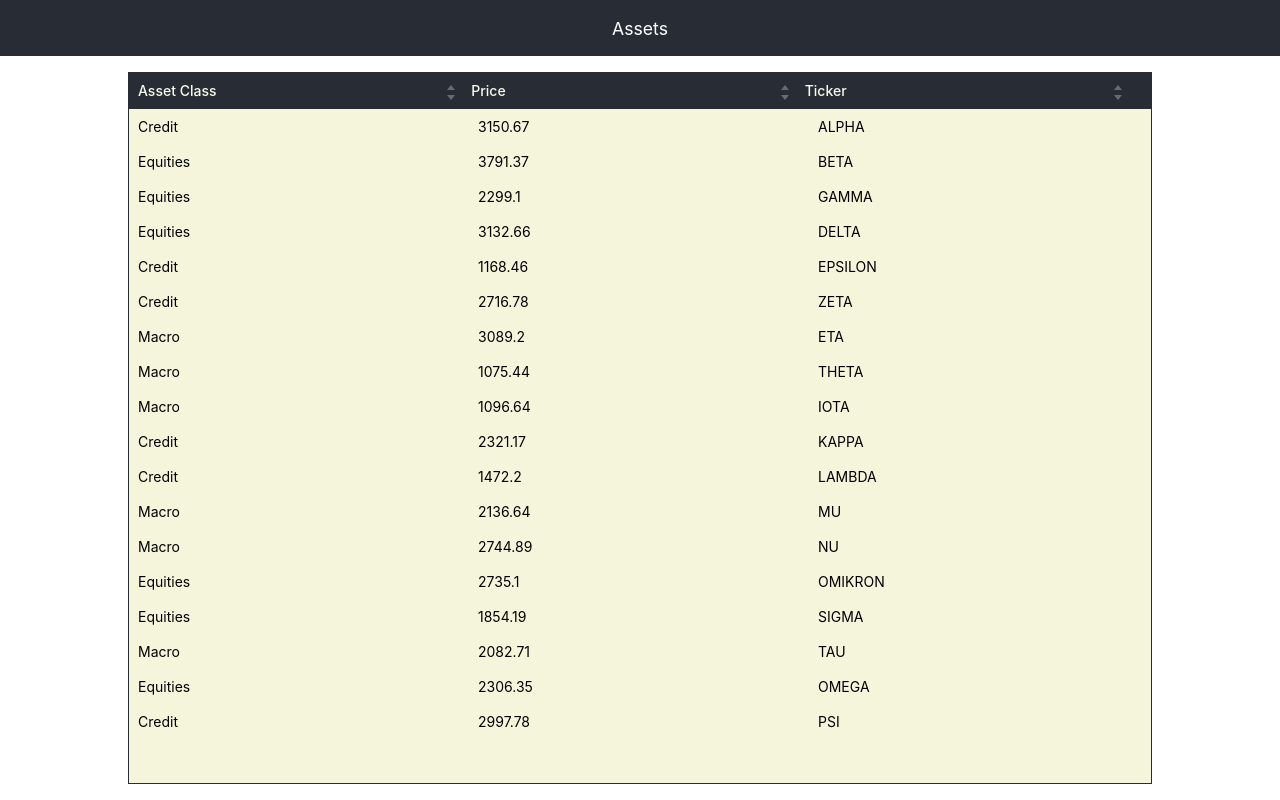
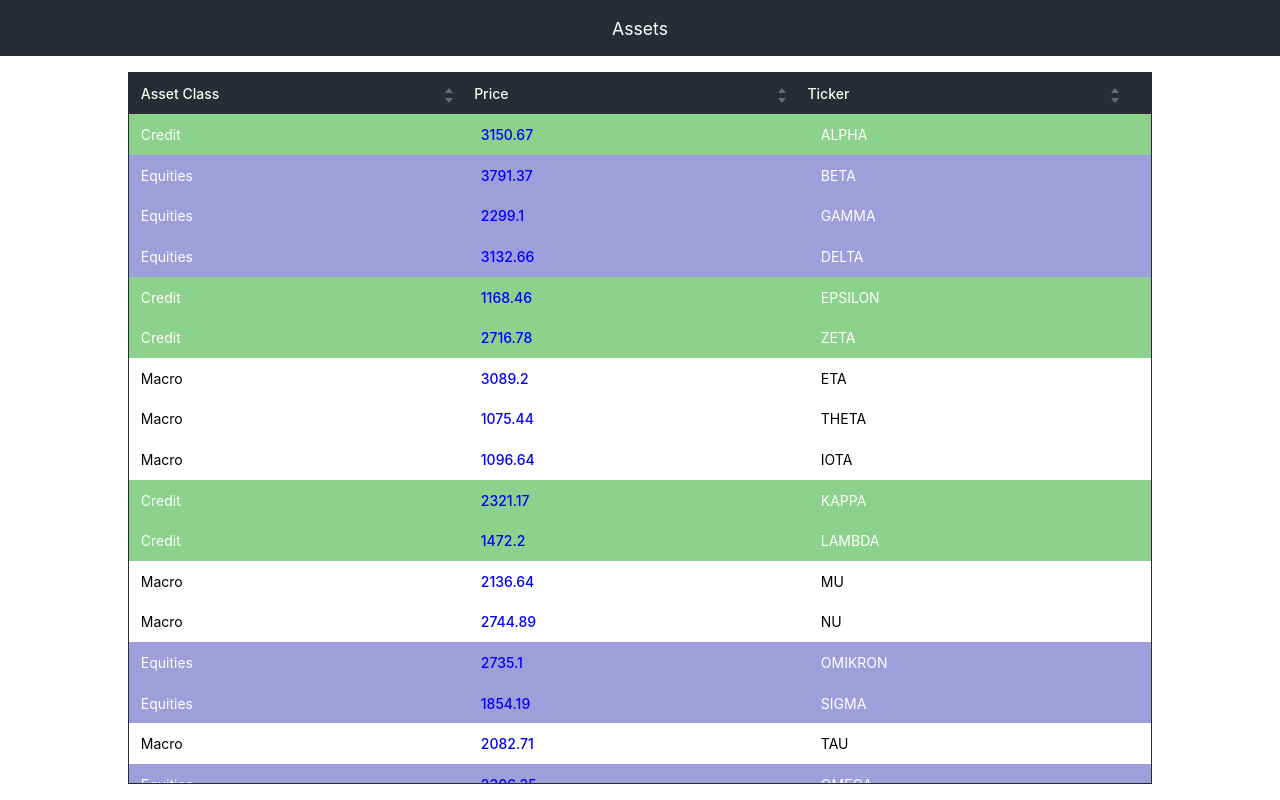
Before and after one commit to sandeep-reddy-u/Assignment-JPMC, a React (Create React App) app in the folder assets-app/: page / in a window 1280 px wide. Built offline with nearby package versions, Linux system fonts and the light colour scheme.

Commit message:
Color coding rows and price tags based on value

```diff
--- a/assets-app/src/App.scss
+++ b/assets-app/src/App.scss
@@ -33,11 +33,10 @@ section {
     width: 80vw;
     text-align: left;
     border: 1px solid $theme-color;
-    background-color: beige;
+    // background-color: beige;
     display: flex;
     flex-direction: column;
     thead {
-      // display: block;
       background-color: #282c34;
       color: rgb(250, 250, 239);
       padding-right: 20px;
@@ -49,12 +48,15 @@ section {
     }
     th,
     td {
-      padding: 0.5em;
+      padding: 0.7em;
     }
     tr {
       display: table;
       width: 100%;
       table-layout: fixed;
+    }
+    td.price {
+      font-weight: 500;
     }
 
     thead th {
@@ -78,10 +80,10 @@ section {
       }
 
       &.ascending::before {
-        border-bottom: 5px solid rgba(255, 255, 255, 0.8);
+        border-bottom: 5px solid rgb(255, 255, 255);
       }
       &.descending::after {
-        border-top: 5px solid rgba(255, 255, 255, 0.8);
+        border-top: 5px solid rgb(255, 255, 255);
       }
     }
   }
--- a/assets-app/src/components/table.tsx
+++ b/assets-app/src/components/table.tsx
@@ -1,8 +1,10 @@
 import { MouseEvent, useEffect, useState } from "react";
 import sampleData from "../data/sampleData.json";
 import {
+  AssetClassConfig,
   columns,
   getCompareFunction,
+  getTableCellClass,
   getTableColumnHeaderClass,
 } from "../helper/common";
 import { Asset, SortDirection } from "../types/common.types";
@@ -66,9 +68,15 @@ export default function Table() {
           </thead>
           <tbody>
             {data.map((asset) => (
-              <tr key={"row_" + asset.assetClass + "_" + asset.ticker}>
+              <tr
+                key={"row_" + asset.assetClass + "_" + asset.ticker}
+                className={AssetClassConfig[asset.assetClass].className}
+              >
                 {columns.map((column) => (
-                  <td key={"cell_" + column.property}>
+                  <td
+                    key={"cell_" + column.property}
+                    className={getTableCellClass(asset, column.property)}
+                  >
                     {asset[column.property]}
                   </td>
                 ))}
--- a/assets-app/src/helper/common.ts
+++ b/assets-app/src/helper/common.ts
@@ -14,18 +14,18 @@ export const columns: {
   { property: "ticker", displayValue: "Ticker" },
 ];
 
-const AssetClassConfig: AssetColumnConfig = {
+export const AssetClassConfig: AssetColumnConfig = {
   [AssetClass.EQUITIES]: {
     priority: 1,
-    color: "blue",
+    className: "bg-primary color-white",
   },
   [AssetClass.MACRO]: {
     priority: 2,
-    color: "white",
+    className: "",
   },
   [AssetClass.CREDIT]: {
     priority: 3,
-    color: "green",
+    className: "bg-success color-white",
   },
 };
 
@@ -64,3 +64,15 @@ export function getTableColumnHeaderClass(
   }
   return "";
 }
+
+export function getTableCellClass(asset: Asset, property: keyof Asset) {
+  if (property === "price") {
+    if (asset.price > 0) {
+      return "text-primary price";
+    }
+    if (asset.price < 0) {
+      return "text-danger price";
+    }
+    return "price";
+  }
+}
--- a/assets-app/src/styles/_global.scss
+++ b/assets-app/src/styles/_global.scss
@@ -1,13 +1,25 @@
 .text-primary {
   color: blue;
+}
+
+.bg-primary {
+  background-color: rgba(62, 62, 184, 0.5);
 }
 
 .text-danger {
   color: red;
 }
 
+.bg-danger {
+  background-color: red;
+}
+
 .text-success {
   color: green;
+}
+
+.bg-success {
+  background-color: rgba(27, 163, 27, 0.5);
 }
 
 .color-white {
--- a/assets-app/src/types/common.types.ts
+++ b/assets-app/src/types/common.types.ts
@@ -17,7 +17,7 @@ export enum SortDirection {
 
 export type ConfigParameters = {
   priority: number;
-  color: string;
+  className: string;
 };
 
 export type AssetColumnConfig = {
```
